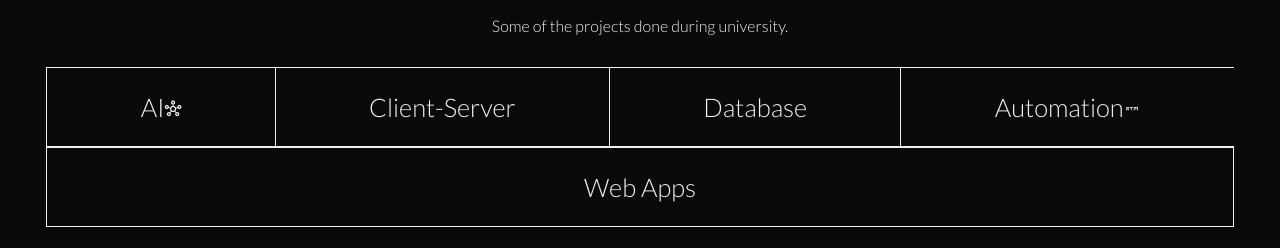
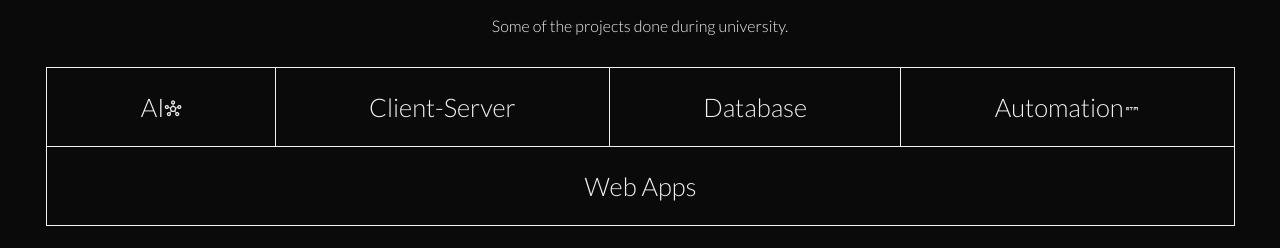
Before and after one commit to MogageNicolae/Portofolio-BitStone, a plain HTML site: page index.html in a window 1280 px wide. Shown: the part 948-1196 px from the top of the page. Drawn offline with nearby package versions, Linux system fonts and the light colour scheme.

Commit message:
Fixed projects list

```diff
--- a/css/style.css
+++ b/css/style.css
@@ -181,6 +181,7 @@ a {
 .projects {
     text-align: center;
     margin: 15vh 3vw 0 3vw;
+    font-size: clamp(1rem, 1vw, 2rem);
 }
 
 .projects ul {
@@ -190,11 +191,14 @@ a {
     display: inline-flex;
     flex-direction: row;
     flex-wrap: wrap;
+    border-bottom: 1px solid #f0f0f0;
+    border-left: 1px solid #f0f0f0;
 }
 
 .project-element {
     flex-grow: 1;
-    border: 1px solid #f0f0f0;
+    border-top: 1px solid #f0f0f0;
+    border-right: 1px solid #f0f0f0;
     padding: 3vh 5vw;
     white-space: nowrap;
     font-size: clamp(1rem, 2vw, 2rem);
@@ -203,7 +207,3 @@ a {
 .project-logo {
     font-size: clamp(0.9rem, 1.3vw, 2rem)!important;
 }
-
-.project-element:not(:last-child) {
-    border-right: 0;
-}
```
